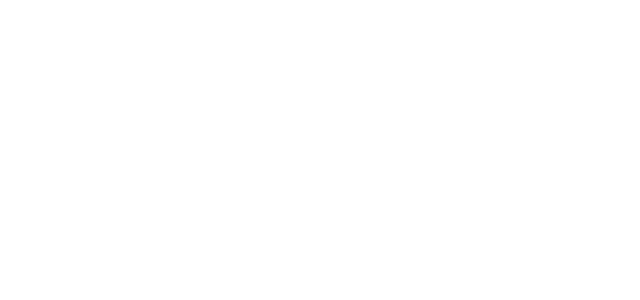
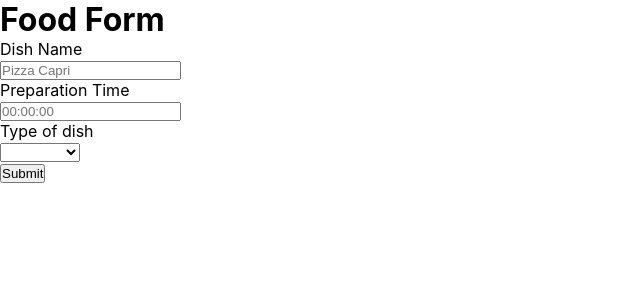
Before and after one commit to MRadzynski/Recruitment-Task-HexOcean, a React (Create React App) app: page / in a window 1280 px wide. Shown: the top 300 px of the page, without its empty margins (0-640 px from the left). Built offline with nearby package versions, Linux system fonts and the light colour scheme.

Commit message:
Adding form structure, FormField and FormSelect components

```diff
--- /dev/null
+++ b/src/components/FormField/FormField.jsx
@@ -0,0 +1,21 @@
+import React from 'react';
+
+const FormField = (field) => {
+  const {
+    label,
+    input,
+    type,
+    meta: { touched, error },
+  } = field;
+  return (
+    <div className="fieldGroup">
+      <label>{label}</label>
+      <div className="inputError">
+        <input {...input} {...field} type={type} className="input" />
+        {touched && error && <span className="error">{error}</span>}
+      </div>
+    </div>
+  );
+};
+
+export default FormField;
--- /dev/null
+++ b/src/components/FormSelect/FormSelect.jsx
@@ -0,0 +1,17 @@
+import React from 'react';
+
+const FormSelect = ({ input, label, children, meta: { touched, error } }) => {
+  return (
+    <div className="fieldGroup">
+      <label>{label}</label>
+      <div className="inputError">
+        <select {...input} className="input">
+          {children}
+        </select>
+        {touched && error && <span className="error">{error}</span>}
+      </div>
+    </div>
+  );
+};
+
+export default FormSelect;
--- a/src/index.js
+++ b/src/index.js
@@ -9,9 +9,7 @@
 
 ReactDOM.render(
   <Provider store={store}>
-    <React.StrictMode>
-      <App />
-    </React.StrictMode>
+    <App />
   </Provider>,
   document.getElementById('root')
 );
--- a/src/pages/FoodForm/FoodForm.jsx
+++ b/src/pages/FoodForm/FoodForm.jsx
@@ -2,11 +2,124 @@
 import { connect } from 'react-redux';
 import { Field, reduxForm, formValueSelector } from 'redux-form';
 
+import FormField from '../../components/FormField/FormField';
+import SelectField from '../../components/FormSelect/FormSelect';
+
+import validateAndSubmit from '../../utils/validateAndSubmit';
+
 let FoodForm = (props) => {
-  const { handleSubmit } = props;
+  const { type, handleSubmit, submitSucceeded, submitFailed } = props;
+  console.log(type);
   return (
-    <div>
-      <form onSubmit={handleSubmit}></form>
+    <div className="container">
+      <form
+        className="foodForm"
+        onSubmit={handleSubmit(validateAndSubmit)}
+        noValidate
+      >
+        <h1 className="title">Food Form</h1>
+        <div className="section">
+          <Field
+            className="input"
+            component={FormField}
+            label="Dish Name"
+            name="name"
+            type="text"
+            placeholder="Pizza Capri"
+            required
+          />
+          <Field
+            className="input"
+            component={FormField}
+            label="Preparation Time"
+            name="preparation_time"
+            type="text"
+            placeholder="00:00:00"
+            required
+          />
+          <Field
+            className="input"
+            component={SelectField}
+            label="Type of dish"
+            name="type"
+            type="select"
+            required
+          >
+            <option />
+            <option value="pizza">Pizza</option>
+            <option value="soup">Soup</option>
+            <option value="sandwich">Sandwich</option>
+          </Field>
+        </div>
+        <div className="section">
+          {type === 'pizza' ? (
+            <>
+              <Field
+                className="input"
+                component={FormField}
+                label="Number of slices"
+                name="no_of_slices"
+                type="number"
+                required
+              />
+              <Field
+                className="input"
+                component={FormField}
+                label="Diameter"
+                name="diameter"
+                type="number"
+                min="0"
+                step="0.1"
+                required
+              />
+            </>
+          ) : null}
+
+          {type === 'soup' ? (
+            <Field
+              className="input"
+              component={FormField}
+              label="Spiciness scale"
+              name="spiciness_scale"
+              type="number"
+              min="1"
+              max="10"
+              placeholder="(1-10)"
+              required
+            />
+          ) : null}
+
+          {type === 'sandwich' ? (
+            <Field
+              className="input"
+              component={FormField}
+              label="Slices of bread"
+              name="slices_of_bread"
+              type="number"
+              required
+            />
+          ) : null}
+        </div>
+        <span
+          name="message"
+          className={
+            submitSucceeded
+              ? 'message successMessage'
+              : submitFailed
+              ? 'message errorMessage'
+              : ''
+          }
+        >
+          {submitSucceeded
+            ? 'Data sent successfully '
+            : submitFailed
+            ? 'Failed to sent data'
+            : ''}
+        </span>
+        <button className="button" type="submit">
+          Submit
+        </button>
+      </form>
     </div>
   );
 };
@@ -15,7 +128,7 @@
   form: 'foodForm',
 })(FoodForm);
 
-const selector = formValueSelector('food');
+const selector = formValueSelector('foodForm');
 FoodForm = connect((state) => {
   const type = selector(state, 'type');
   return {
--- /dev/null
+++ b/src/utils/validateAndSubmit.js
@@ -0,0 +1,5 @@
+import { SubmissionError } from 'redux-form';
+
+const validateAndSubmit = (values) => {};
+
+export default validateAndSubmit;
```
Also changed, not shown: src/components/FormField/FormField.styles.css (added), src/components/FormSelect/FormSelect.css (added), src/pages/FoodForm/FoodForm.styles.css (added).
